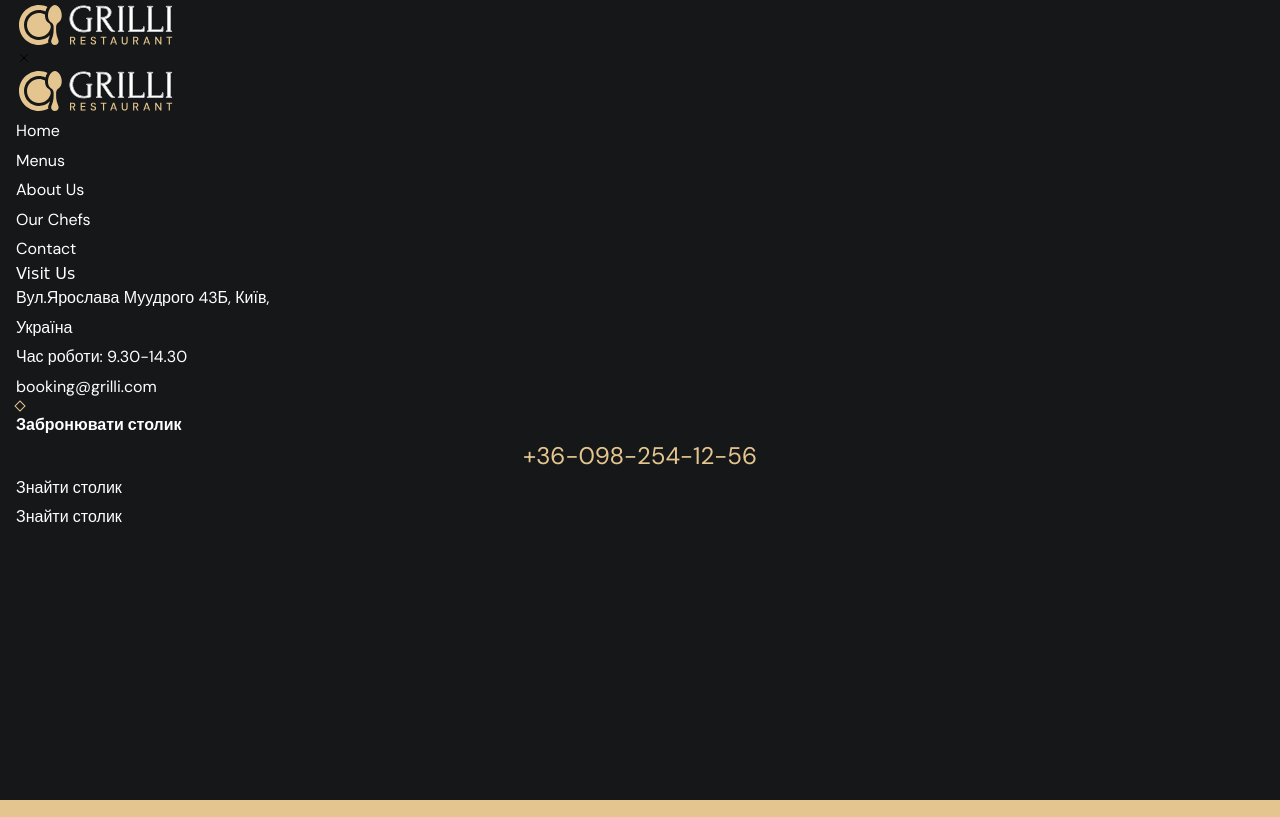
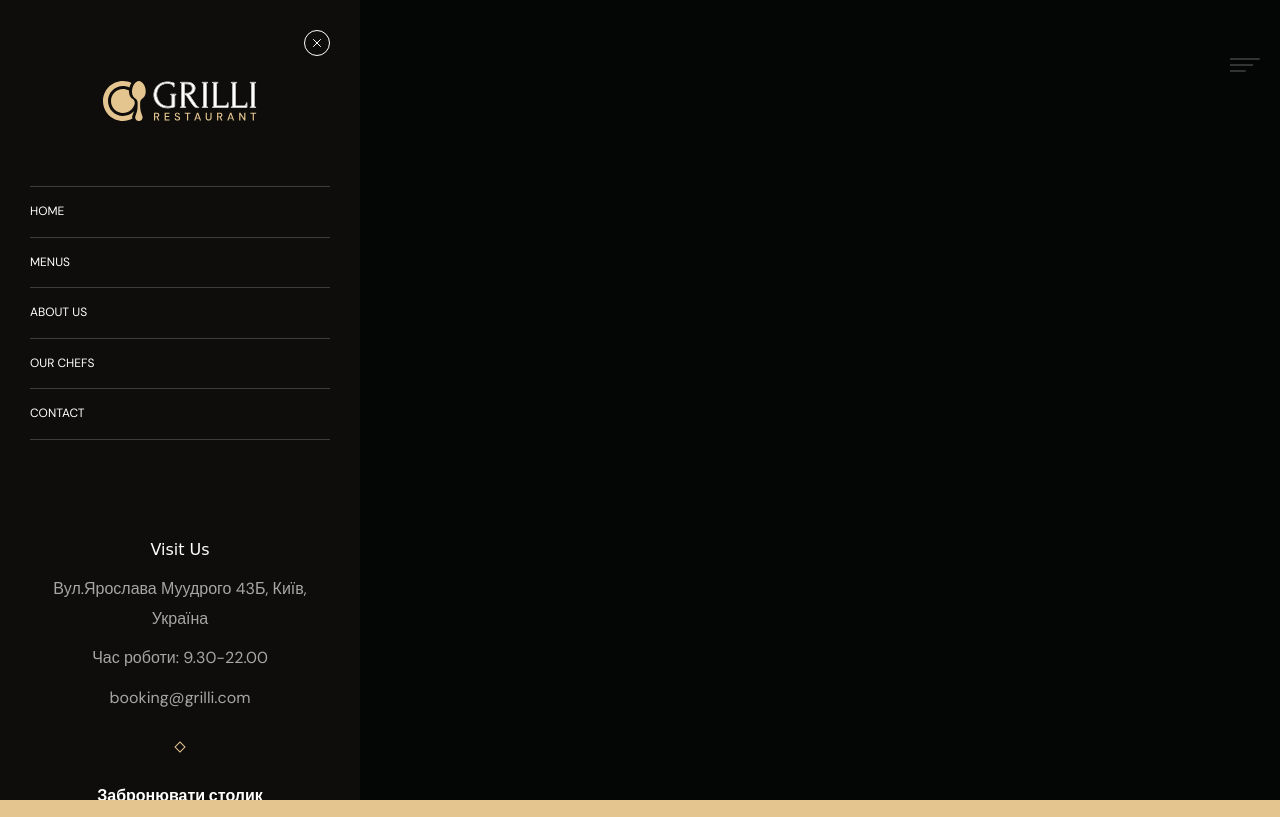
Before and after one commit to OhanesianRostislav/Grilli, a plain HTML site: page index.html in a window 1280 px wide. Both pictures are taken after a click on the button "open menu". Shown: the top 817 px of the page. Drawn offline with nearby package versions, Linux system fonts and the light colour scheme; a web font is replaced by a local one.

Commit message:
Add files via upload

```diff
--- a/css/style.css
+++ b/css/style.css
@@ -282,7 +282,7 @@ body.nav-active {
   transition: var(--transition-2);
 }
 
-.hover-underline:is(:hover, :focus--visible)::after {
+.hover-underline:is(:hover, :focus-visible)::after {
   transform: scaleX(1);
   opacity: 1;
 }
@@ -290,7 +290,6 @@ body.nav-active {
 .contact-number::after {
   bottom: -5px;
 }
-
 
 
 
@@ -385,14 +384,219 @@ body.nav-active {
 
 
 /* HEADER */
+.header .btn {
+  display: none;
+}
 
+.header {
+  position: fixed;
+  top: 0;
+  left: 0;
+  width: 100%;
+  background-color: transparent;
+  padding-block: 40px;
+  z-index: 4;
+  border-block-end: 1px solid transparent;
+  transition: var(--transition-1);
+}
 
+.header.active {
+  padding-block: 20px;
+  background-color: var(--eerie-black-4);
+  border-color: var(--black-alpha-15);
+}
 
+.header.hide {
+  transform: translateY(-100%);
+  transition-delay: 250ms;
+}
 
+.header .container {
+  padding-inline: 20px;
+  display: flex;
+  justify-content: space-between;
+  align-items: center;
+  gap: 8px;
+}
 
+.nav-open-btn {
+  padding: 12px;
+  padding-inline-end: 0;
+}
 
+.nav-open-btn .line {
+  width: 30px;
+  height: 2px;
+  background-color: var(--white);
+  margin-block: 4px;
+  transform-origin: left;
+  animation: menuBtn 400ms ease-in-out alternate infinite;
+}
 
+@keyframes menuBtn {
+  0% {
+    transform: scaleX(1);
+  }
 
+  100% {
+    transform: scaleX(0.5);
+  }
+}
+
+.nav-open-btn .line-2 {
+  animation-delay: 150ms;
+}
+
+.nav-open-btn .line-3 {
+  animation-delay: 300ms;
+}
+
+.navbar {
+  position: fixed;
+  background-color: var(--smoky-black-1);
+  top: 0;
+  left: -360px;
+  bottom: 0;
+  max-width: 360px;
+  width: 100%;
+  padding-inline: 30px;
+  padding-block-end: 50px;
+  overflow-y: auto;
+  visibility: hidden;
+  z-index: 2;
+  transition: var(--transition-2);
+}
+
+.navbar.active {
+  visibility: visible;
+  transform: translateX(360px);
+}
+
+.navbar .close-btn {
+  color: var(--white);
+  border: 1px solid currentColor;
+  padding: 4px;
+  border-radius: var(--radius-circle);
+  margin-inline-start: auto;
+  margin-block: 30px 20px;
+}
+
+.navbar .close-btn ion-icon {
+  --ion-icon-stroke-width: 40px;
+}
+
+.navbar .close-btn:is(:hover, :focus-visible) {
+  color: var(--gold-crayola);
+}
+
+.navbar .logo {
+  max-width: max-content;
+  margin-inline: auto;
+  margin-block-end: 60px;
+}
+
+.navbar-list {
+  border-block-end: 1px solid var(--white-alpha-20);
+  margin-block-end: 100px;
+}
+
+.navbar-item {
+  border-block-start: 1px solid var(--white-alpha-20);
+}
+
+.navbar-link {
+  position: relative;
+  font-size: var(--fontSize-label-2);
+  text-transform: uppercase;
+  padding-block: 10px;
+  max-width: unset;
+}
+
+.navbar-lonk::after {
+  display: none;
+}
+
+.navbar-link .span {
+  transition: var(--transition-1);
+}
+
+.navbar-link:is(:hover, :focus-visible, .active) .span {
+  color: var(--gold-crayola);
+  transform: translateX(20px);
+}
+
+.navbar-loink .separator {
+  position: absolute;
+  top: 50%;
+  left: 0;
+  transform: translateY(-50%) rotate(45deg);
+  opacity: 0;
+  transition: var(--transition-1);
+}
+
+.navbar-link:is(:hover, :focus-visible, .active) .separator {
+  opacity: 1;
+}
+
+.navbar-title {
+  margin-block-end: 15px;
+}
+
+.navbar-text {
+  margin-block: 10px;
+}
+
+.navbar .body-4 {
+  color: var(--quick-silver);
+}
+
+.sidebar-link {
+  transition: var(--transition-1);
+}
+
+.sidebar-link:is(:hover, :focus-visible) {
+  color: var(--gold-crayola);
+}
+
+.text-center {
+  text-align: center;
+}
+
+.navbar .text-center .separator {
+  margin-block: 30px;
+  margin-inline: auto;
+}
+
+.navbar .contact-label{
+  margin-block: 10px;
+}
+
+.navbar::-webkit-scrollbar-thumb{
+  background-color: var(--white-alpha-10);
+}
+
+.overlay{
+  position: fixed;
+  top: 0;
+  left: 0;
+  bottom: 0;
+  right: 0;
+  background-color: var(--black-alpha-80);
+  opacity: 0;
+  pointer-events: none;
+  transition: var(--transition-2);
+  z-index: 1;
+}
+
+.overlay.active{
+  opacity: 1;
+  pointer-events: all;
+}
+
+.overlay.active{
+  opacity: 1;
+  pointer-events: all;
+}
 
 /*-----------------------------------*\
   #HERO
--- a/index.html
+++ b/index.html
@@ -95,31 +95,31 @@
 
                 <ul class="navbar-list">
                     <li class="navbar-item">
-                        <a href="#home" class="navbar-link hover-underline active">
+                        <a href="#home" class="navbar-link hover-underline">
                             <span class="span">Home</span>
                         </a>
                     </li>
 
                     <li class="navbar-item">
-                        <a href="#menus" class="navbar-link hover-underline active">
+                        <a href="#menus" class="navbar-link hover-underline">
                             <span class="span">Menus</span>
                         </a>
                     </li>
 
                     <li class="navbar-item">
-                        <a href="#about-us" class="navbar-link hover-underline active">
+                        <a href="#about-us" class="navbar-link hover-underline">
                             <span class="span">About Us</span>
                         </a>
                     </li>
 
                     <li class="navbar-item">
-                        <a href="#our-chefs" class="navbar-link hover-underline active">
+                        <a href="#our-chefs" class="navbar-link hover-underline">
                             <span class="span">Our Chefs</span>
                         </a>
                     </li>
 
                     <li class="navbar-item">
-                        <a href="#contact" class="navbar-link hover-underline active">
+                        <a href="#contact" class="navbar-link hover-underline">
                             <span class="span">Contact</span>
                         </a>
                     </li>
@@ -133,13 +133,13 @@
                         Україна
                     </address>
 
-                    <p class="body-4 navbar-text">Час роботи: 9.30-14.30</p>
-                    <a href="mailto:rostislavoganesan2@gmail.com" class="sidebar-link">booking@grilli.com</a>
+                    <p class="body-4 navbar-text">Час роботи: 9.30-22.00</p>
+                    <a href="mailto:rostislavoganesan2@gmail.com" class="body-4 sidebar-link">booking@grilli.com</a>
 
                     <div class="separator"></div>
 
                     <p class="contact-label">Забронювати столик</p>
-                    <a href="tel:+360982541256" class="body-1 contact-number">+36-098-254-12-56</a>
+                    <a href="tel:+360982541256" class="body-1 contact-number hover-underline">+36-098-254-12-56</a>
 
                 </div>
             </nav>
@@ -159,6 +159,10 @@
         </div>
     </header>
 
+    <main>
+        <article></article>
+    </main>
+
 
 
 
--- a/js/script.js
+++ b/js/script.js
@@ -7,3 +7,50 @@ window.addEventListener("load", function () {
     preloader.classList.add("loaded")
     document.body.classList.add("loaded");
 });
+
+/*add event listener on multiple elements*/
+const addEventOneElements = function (elements, eventType, callback) {
+    for (let i = 0, len = elements.length; i < len; i++) {
+        elements[i].addEventListener(eventType, callback)
+    }
+}
+
+/*navbar*/
+const navbar = document.querySelector("[data-navbar]");
+const navTogglers = document.querySelectorAll("[data-nav-toggler]");
+const overlay = document.querySelector("[data-overlay]");
+
+const toggleNavbar = function () {
+    navbar.classList.toggle("active");
+    overlay.classList.toggle("active");
+    document.body.classList.toggle("nav-active");
+}
+
+addEventOneElements(navTogglers, "click", toggleNavbar)
+
+/*header*/
+const header = document.querySelector("[data-header]");
+
+let lastScrollPos = 0;
+
+const hideHeader = function () {
+    const isScrollBottom = lastScrollPos < window.scrollY;
+    if (isScrollBottom) {
+        header.classList.add("hide")
+    }
+    else {
+        header.classList.remove("hide")
+    }
+
+    lastScrollPos = window.scrollY
+}
+
+window.addEventListener("scroll", function () {
+    if (window.scrollY >= 50) {
+        header.classList.add("active");
+        hideHeader();
+    }
+    else {
+        header.classList.remove("active");
+    }
+})
```
